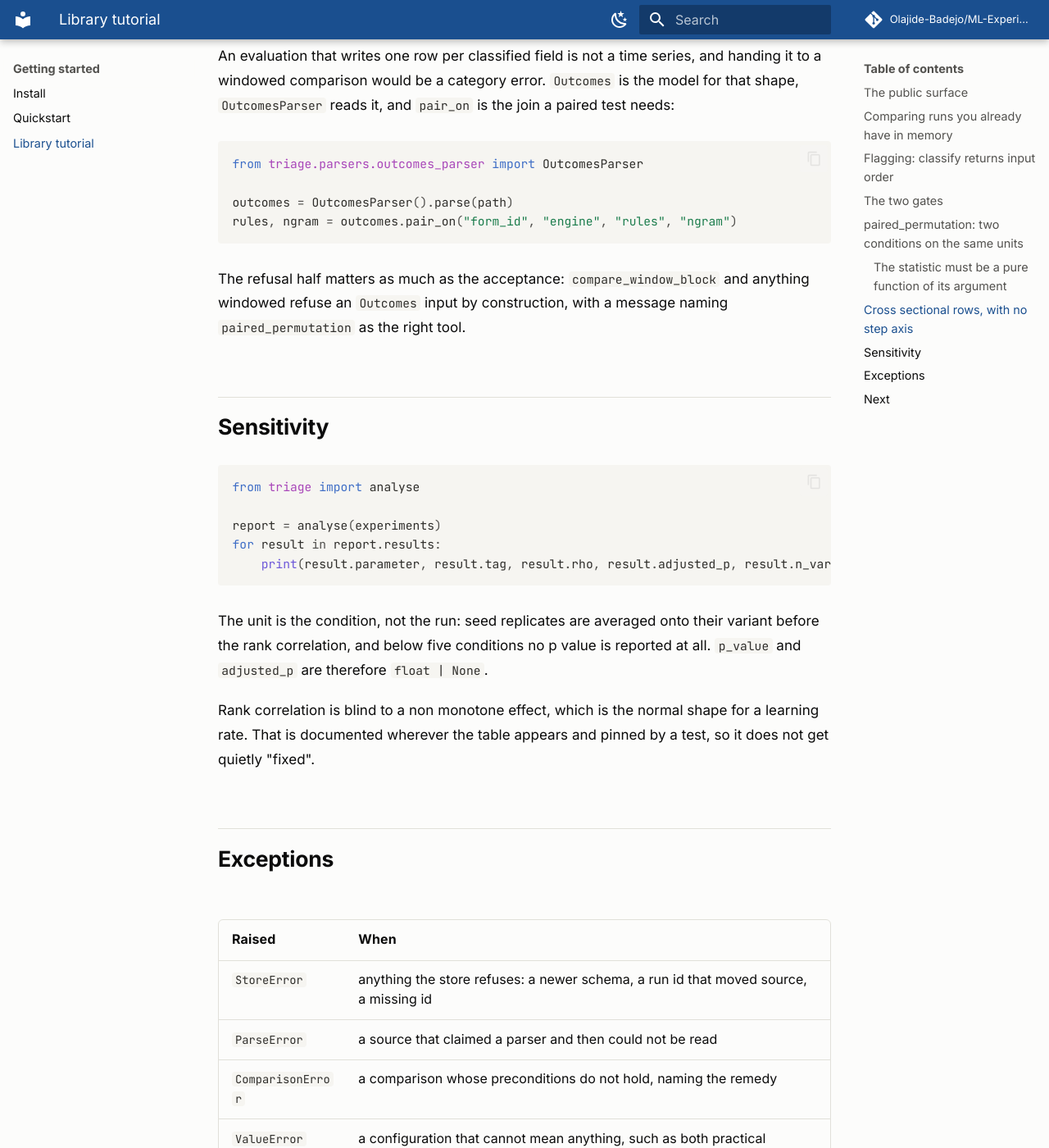
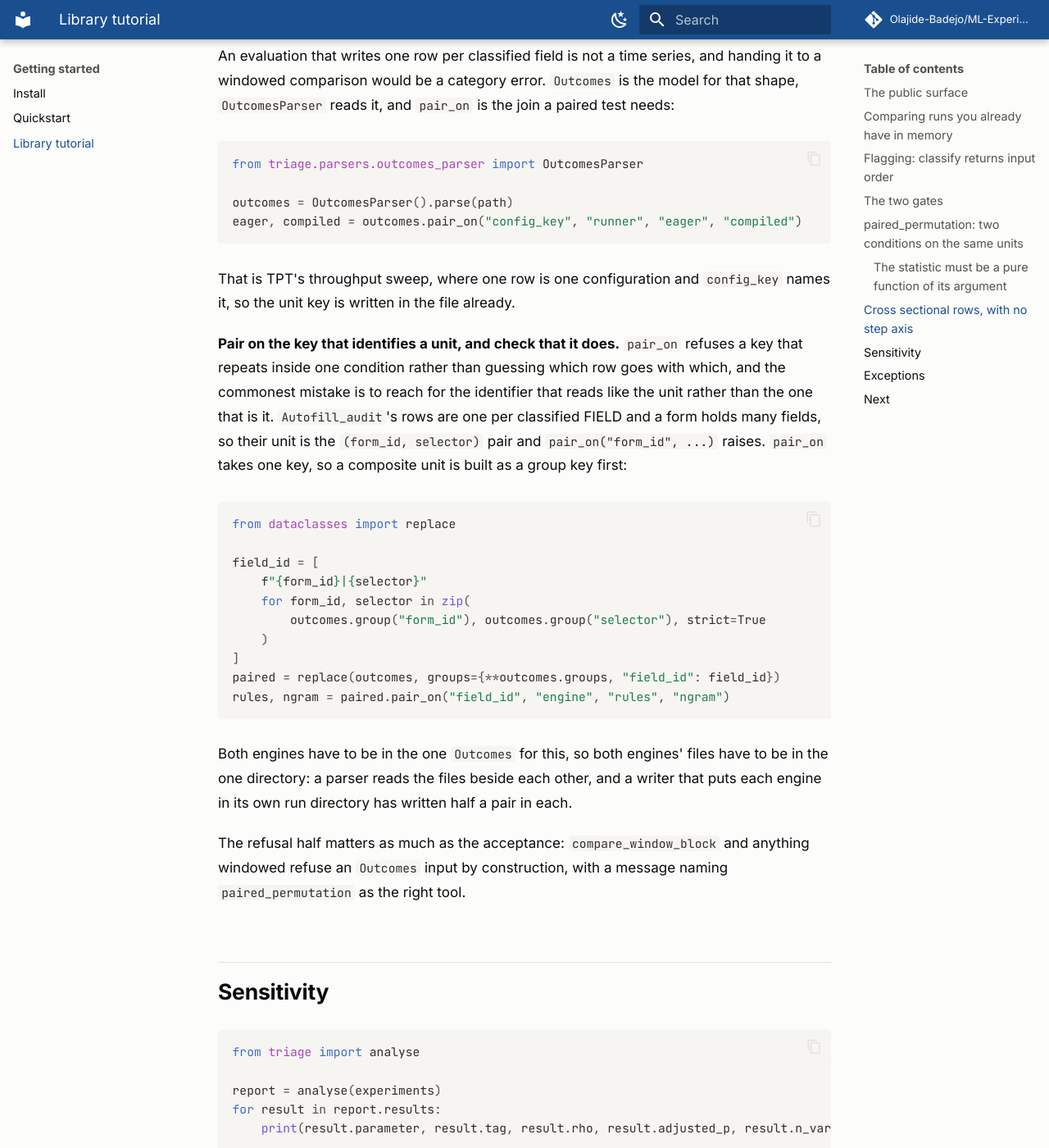
Before and after one commit to Olajide-Badejo/ML-Experiment-Triage, an MkDocs documentation site: the page built from docs/library.md, in a window 1280 px wide and 1400 px high, scrolled down 5137 px. Shown: the whole window at 82% size. Built offline with MkDocs 1.6.1 and Material for MkDocs 9.7.7, drawn with Linux system fonts in a browser that asks for light colours; comment, search, counter and statistics services are not loaded.

Commit message:
Document the join key their data actually has
The E5 example was written as pair_on("form_id", "engine", "rules", "ngram") in
the CHANGELOG, in docs/library.md, in the Outcomes and FieldRecord docstrings
and in the demo's own evaluate.py docstring. Run against Autofill_audit's real
2,317 row run.jsonl it raises SeriesError: 'form_id' is not unique within
'rules', and it is right to: their rows are one per classified FIELD, a form
holds between 3 and 23 of them, and the unit is the (form_id, selector) pair.

pair_on takes one key by design and that does not change here, so what is
published is the composite spelling: build field_id as a group key with
dataclasses.replace, then pair on it. On their p6 pair of logs that joins 2,317
rows to 2,317 and paired_permutation over correct clustered by template_id
returns rules 0.7678 against ngram 0.8226, p 0.00390625 exact over the 1,024
arrangements of 10 templates, which the CHANGELOG now quotes.

docs/autofill.md keeps pair_on("form_id", ...) because this repository's own
generator writes one field per form, so form_id IS a unit key there. That
difference is now stated where a reader would otherwise copy the wrong line, and
the claim that the demo writes their schema "verbatim" is corrected: it writes
the 11 key illustration from the issue.

````diff
--- a/docs/library.md
+++ b/docs/library.md
@@ -179,8 +179,37 @@ paired test needs:
 from triage.parsers.outcomes_parser import OutcomesParser
 
 outcomes = OutcomesParser().parse(path)
-rules, ngram = outcomes.pair_on("form_id", "engine", "rules", "ngram")
+eager, compiled = outcomes.pair_on("config_key", "runner", "eager", "compiled")
 ```
+
+That is TPT's throughput sweep, where one row is one configuration and
+`config_key` names it, so the unit key is written in the file already.
+
+**Pair on the key that identifies a unit, and check that it does.** `pair_on`
+refuses a key that repeats inside one condition rather than guessing which row
+goes with which, and the commonest mistake is to reach for the identifier that
+reads like the unit rather than the one that is it. `Autofill_audit`'s rows are
+one per classified FIELD and a form holds many fields, so their unit is the
+`(form_id, selector)` pair and `pair_on("form_id", ...)` raises. `pair_on` takes
+one key, so a composite unit is built as a group key first:
+
+```python
+from dataclasses import replace
+
+field_id = [
+    f"{form_id}|{selector}"
+    for form_id, selector in zip(
+        outcomes.group("form_id"), outcomes.group("selector"), strict=True
+    )
+]
+paired = replace(outcomes, groups={**outcomes.groups, "field_id": field_id})
+rules, ngram = paired.pair_on("field_id", "engine", "rules", "ngram")
+```
+
+Both engines have to be in the one `Outcomes` for this, so both engines' files
+have to be in the one directory: a parser reads the files beside each other, and
+a writer that puts each engine in its own run directory has written half a pair
+in each.
 
 The refusal half matters as much as the acceptance: `compare_window_block` and
 anything windowed refuse an `Outcomes` input by construction, with a message
````
Also changed, not shown: CHANGELOG.md (+27 -1 lines), docs/autofill.md (+12 -3 lines), 3 other files.
